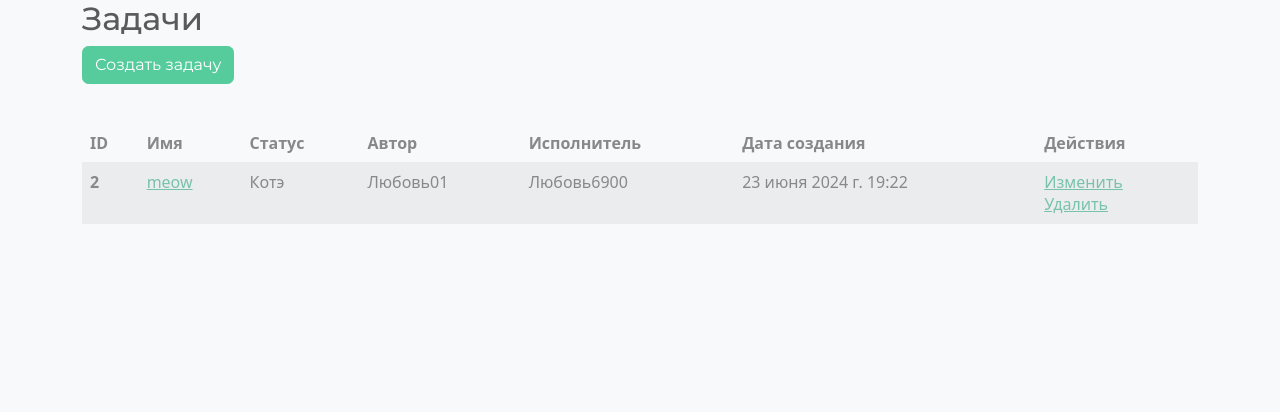
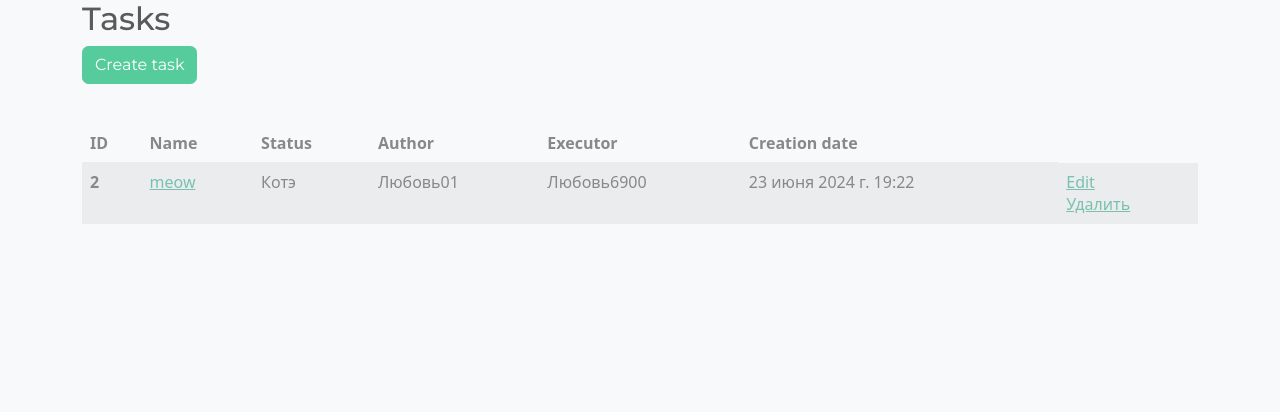
Before and after one commit to LuybovB/python-project-52, a Django app: page /tasks/ in a window 1280 px wide. Shown: the part 56-468 px from the top of the page. Run offline with Django 5.2, Linux system fonts and the light colour scheme; a user stored in the database is signed in; data comes from the database, SQL or seed files in the repository; both versions use the stored data as it was after the commit; some libraries are stand-ins or nearby versions.

Commit message:
add_form

```diff
--- a/task_manager/templates/base.html
+++ b/task_manager/templates/base.html
@@ -3,7 +3,7 @@
 <html lang="{{ LANGUAGE_CODE }}">
 <head>
     <meta charset="UTF-8">
-     <title>{% block title %}Менеджер задач Hexlet{% endblock %}</title>
+     <title>{% block title %}{% trans "Task manager Hexlet" %}{% endblock %}</title>
     <link rel="stylesheet" href="https://cdn.jsdelivr.net/npm/bootswatch@5/dist/minty/bootstrap.min.css">
     <script src="https://cdnjs.cloudflare.com/ajax/libs/toastr.js/latest/toastr.min.js"></script>
 </head>
--- a/task_manager/templates/statuses/create_status.html
+++ b/task_manager/templates/statuses/create_status.html
@@ -1,7 +1,5 @@
 {% extends 'base.html' %}
-
 {% load i18n %}
-
 {% block content %}
 {% load widget_tweaks %}
 <div class="container mt-5">
--- a/task_manager/templates/tasks/task_delete.html
+++ b/task_manager/templates/tasks/task_delete.html
@@ -20,8 +20,7 @@
 
   <form method="post">
     {% csrf_token %}
-    <button type="submit" class="btn btn-danger">{% trans 'Удалить' %}</button>
+    <button type="submit" class="btn btn-danger">{% trans 'Yes, delete' %}</button>
   </form>
 
-  <a href="{% url 'tasks_list' %}" class="btn btn-secondary">{% trans 'Отмена' %}</a>
 {% endblock %}
--- a/task_manager/templates/tasks/tasks.html
+++ b/task_manager/templates/tasks/tasks.html
@@ -1,23 +1,18 @@
 {% extends 'base.html' %}
-
 {% load i18n %}
-
-{% block title %}{% trans 'Задачи' %}{% endblock %}
-
 {% block content %}
-  <h2>{% trans 'Задачи' %}</h2>
-  <a href="{% url 'task_create' %}" class="btn btn-success mb-3">{% trans 'Создать задачу' %}</a>
+  <h2>{% trans 'Tasks' %}</h2>
+  <a href="{% url 'task_create' %}" class="btn btn-success mb-3">{% trans 'Create task' %}</a>
 
   <table class="table table-striped mt-4">
     <thead>
       <tr>
         <th scope="col">{% trans 'ID' %}</th>
-        <th scope="col">{% trans 'Имя' %}</th>
-        <th scope="col">{% trans 'Статус' %}</th>
-        <th scope="col">{% trans 'Автор' %}</th>
-        <th scope="col">{% trans 'Исполнитель' %}</th>
-        <th scope="col">{% trans 'Дата создания' %}</th>
-        <th scope="col">{% trans 'Действия' %}</th>
+        <th scope="col">{% trans 'Name' %}</th>
+        <th scope="col">{% trans 'Status' %}</th>
+        <th scope="col">{% trans 'Author' %}</th>
+        <th scope="col">{% trans 'Executor' %}</th>
+        <th scope="col">{% trans 'Creation date' %}</th>
       </tr>
     </thead>
     <tbody>
@@ -30,14 +25,11 @@
           <td>{{ task.executor }}</td>
           <td>{{ task.created_at }}</td>
           <td>
-            <div><a href="{% url 'task_update' task.id %}">{% trans "Изменить" %}</a></div>
-            <div><a href="{% url 'task_delete' task.id %}">{% trans "Удалить" %}</a></div>
+            <div><a href="{% url 'task_update' task.id %}">{% trans "Edit" %}</a></div>
+            <div><a href="{% url 'task_delete' task.id %}">{% trans "Delete" %}</a></div>
           </td>
         </tr>
       {% endfor %}
     </tbody>
   </table>
-
-  <!-- Здесь может быть дополнительный контент -->
-
 {% endblock %}
--- a/task_manager/urls.py
+++ b/task_manager/urls.py
@@ -1,19 +1,3 @@
-"""
-URL configuration for task_manager project.
-
-The `urlpatterns` list routes URLs to views. For more information please see:
-    https://docs.djangoproject.com/en/5.0/topics/http/urls/
-Examples:
-Function views
-    1. Add an import:  from my_app import views
-    2. Add a URL to urlpatterns:  path('', views.home, name='home')
-Class-based views
-    1. Add an import:  from other_app.views import Home
-    2. Add a URL to urlpatterns:  path('', Home.as_view(), name='home')
-Including another URLconf
-    1. Import the include() function: from django.urls import include, path
-    2. Add a URL to urlpatterns:  path('blog/', include('blog.urls'))
-"""
 from django.contrib import admin
 from django.urls import path
 from .views import IndexView, register, user_list, login_view, logout_view, user_update_view, user_delete_view
@@ -39,6 +23,4 @@ urlpatterns = [
     path('tasks/<int:pk>/update/', views.task_update, name='task_update'),
     path('tasks/<int:pk>/delete/', views.task_delete, name='task_delete'),
     path('tasks/<int:pk>/', views.task_detail, name='task_detail'),
-    path('get-statuses', views.get_statuses, name='get-statuses'),
-    path('get-users', views.get_users, name='get-users'),
 ]
--- a/task_manager/views.py
+++ b/task_manager/views.py
@@ -149,17 +149,16 @@ def update_status(request, pk):
 @login_required
 def delete_status(request, pk):
     status = get_object_or_404(Status, pk=pk)
+    if status.tasks.exists():
+        messages.error(request, 'Невозможно удалить статус, потому что он используется')
+        return redirect('list_statuses')
+
     if request.method == 'POST':
-        if status.tasks.exists():
-            messages.error(request, 'Невозможно удалить статус, потому что он используется')
-            return redirect('list_statuses')
-        else:
-            status.delete()
-            messages.success(request, 'Статус успешно удален')
-            return redirect('list_statuses')
+        status.delete()
+        messages.success(request, 'Статус успешно удален')
+        return redirect('list_statuses')
     else:
         return render(request, 'statuses/delete_status.html', {'status': status})
-
 
 
 @login_required
@@ -180,7 +179,7 @@ def task_create(request):
             task.author = request.user
             task.save()
             messages.success(request, 'Задача успешно создана')
-            return redirect('task_list')  # Убедитесь, что 'task_list' - это имя вашего URL
+            return redirect('task_list')
         else:
             logger.warning('Form is not valid: %s', form.errors)
     statuses = Status.objects.all()
@@ -188,23 +187,21 @@ def task_create(request):
     return render(request, 'tasks/task_form.html', {'form': form, 'statuses': statuses, 'users': users})
 
 
-
 @login_required
 def task_update(request, pk):
-    task = get_object_or_404(Task, pk=pk)  # Сначала получаем задачу
-    statuses = Status.objects.all()  # Получаем все статусы из базы данных
-    users = CustomUser.objects.all()  # Получаем всех пользователей
+    task = get_object_or_404(Task, pk=pk)
+    statuses = Status.objects.all()
+    users = CustomUser.objects.all()
 
-    if request.user != task.author:
-        return redirect('task_list')  # Проверяем, является ли пользователь автором
-
+    # Убираем проверку на авторство задачи
     if request.method == 'POST':
-        form = TaskForm(request.POST, instance=task)  # Создаем форму с данными POST и экземпляром задачи
+        form = TaskForm(request.POST, instance=task)
         if form.is_valid():
-            form.save()  # Сохраняем форму, если она валидна
-            return redirect('task_list')  # Перенаправляем на список задач
+            form.save()
+            messages.success(request, 'Задача успешно обновлена.')
+            return redirect('task_list')
     else:
-        form = TaskForm(instance=task)  # Создаем пустую форму с экземпляром задачи для GET-запроса
+        form = TaskForm(instance=task)
 
     return render(request, 'tasks/task_form.html', {'form': form, 'statuses': statuses, 'users': users})
 
@@ -217,21 +214,15 @@ def task_detail(request, pk):
 
 @login_required
 def task_delete(request, pk):
-    task = Task.objects.get(pk=pk)
-    if request.user == task.author:
+    task = get_object_or_404(Task, pk=pk)
+
+    if request.user != task.author:
+        messages.error(request, 'Задачу может удалить только ее автор.')
+        return redirect('task_list')
+
+    if request.method == 'POST':
         task.delete()
-    return redirect('task_list')
+        messages.success(request, 'Задача успешно удалена.')
+        return redirect('task_list')
 
-
-def get_statuses(request):
-    # Получаем все статусы из базы данных
-    statuses = Status.objects.all().values('id', 'name')  # Пример полей: id и name
-    status_list = list(statuses)  # Преобразуем QuerySet в список словарей
-    return JsonResponse({'statuses': status_list})
-
-
-def get_users(request):
-    # Получаем всех пользователей из базы данных
-    users = CustomUser.objects.all().values('id', 'username')  # Пример полей: id и username
-    user_list = list(users)  # Преобразуем QuerySet в список словарей
-    return JsonResponse({'users': user_list})
+    return render(request, 'tasks/task_delete.html', {'task': task})
```
Also changed, not shown: task_manager/templates/statuses/update_status.html (+4 -9 lines), task_manager/templates/tasks/task_update.html (+3 -19 lines), task_manager/templates/users/login.html (+1 -6 lines), db.sqlite3, locale/ru/LC_MESSAGES/django.po, 1 other file.
